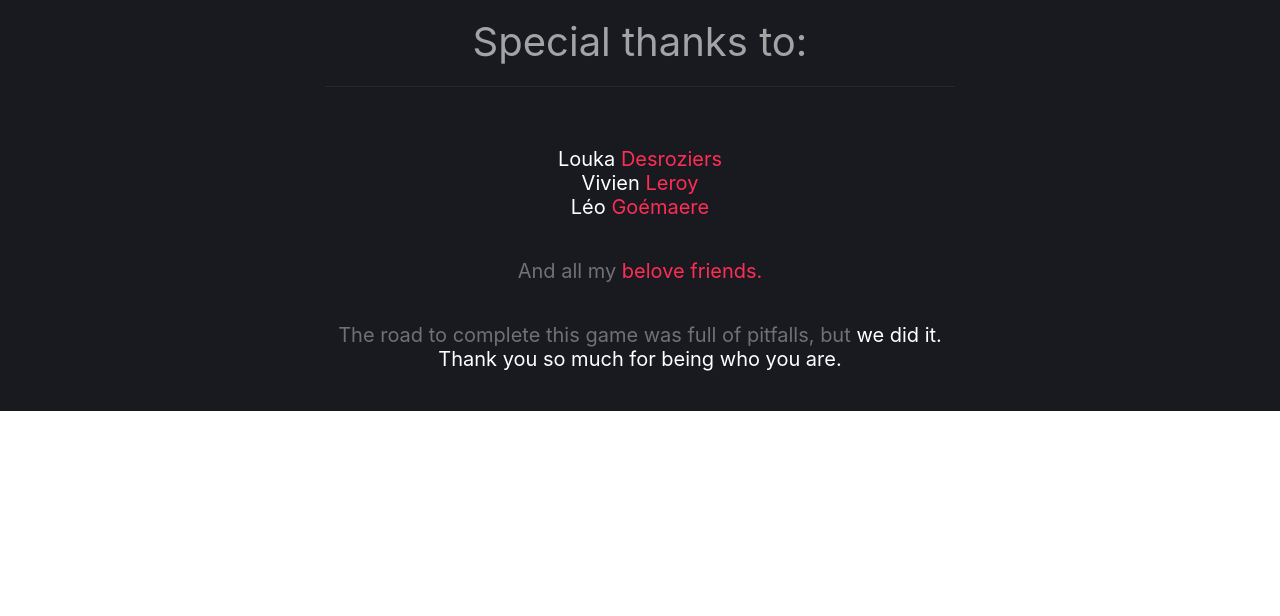
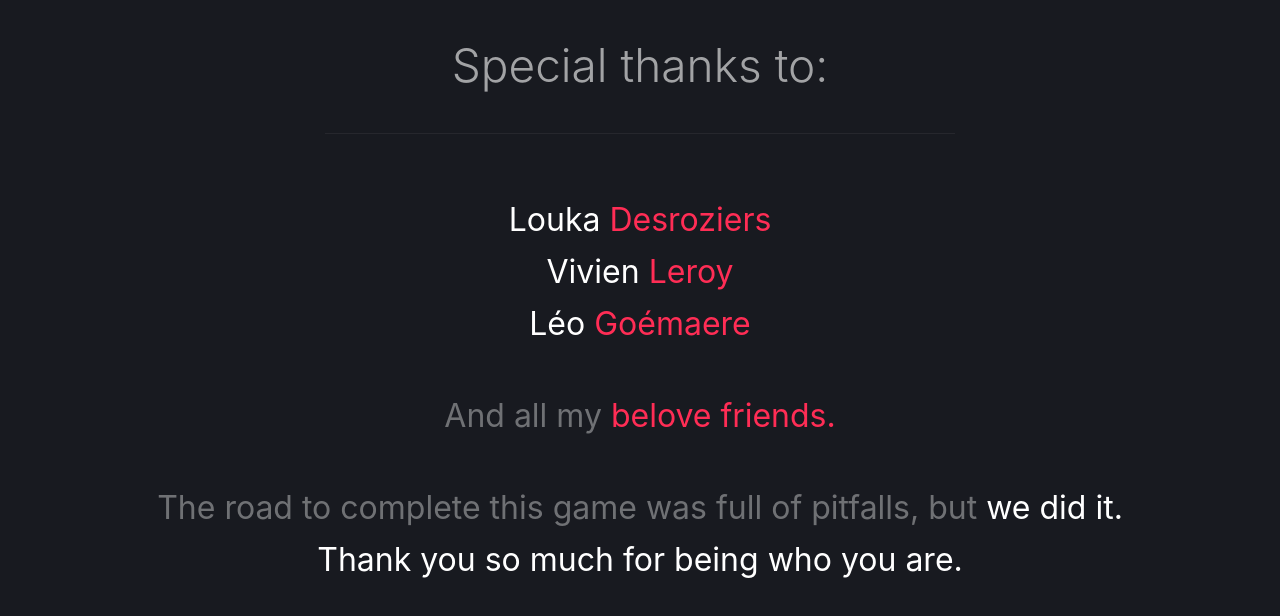
Before and after one commit to LeoGoemaere/minesweepr, a website: page index.html in a window 1280 px wide. Shown: the part 1449-2065 px from the top of the page. Before the commit the page ends 1860 px from the top, so only its background shows below. Drawn offline with Linux system fonts and the light colour scheme.

Commit message:
Add more spaces

```diff
--- a/less/base/_typography.less
+++ b/less/base/_typography.less
@@ -12,8 +12,8 @@ h1 {
 }
 
 h2 {
-	font-size: 4rem;
-	font-weight: 400;
+	font-size: 4.6rem;
+	font-weight: 300;
 }
 
 sub {
--- a/less/page/_home.less
+++ b/less/page/_home.less
@@ -106,7 +106,8 @@ footer {
 	background-color: @footer-bg;
 	p {
 		color: @light-text;
-		font-size: 2rem;
+		font-size: 3.2rem;
+		line-height: 5.2rem;
 		> span {
 			color: @pink;
 		}
@@ -116,7 +117,7 @@ footer {
 .footer-title {
 	width: 50%;
 	margin: auto;
-	padding: 2rem 0;
+	padding: 4rem 0;
 	border-bottom: 1px solid @light-border;
 	@media (max-width: @screen-tablet) {
 		width: 70%;
@@ -139,6 +140,7 @@ footer {
 
 .last-sentence {
 	margin-top: 4rem;
+	margin-bottom: 4rem;
 	> p {
 		> span {
 			color: #fff;
```
Also changed, not shown: dist/css/base/_typography.css, dist/css/default.css, dist/css/page/_home.css.
